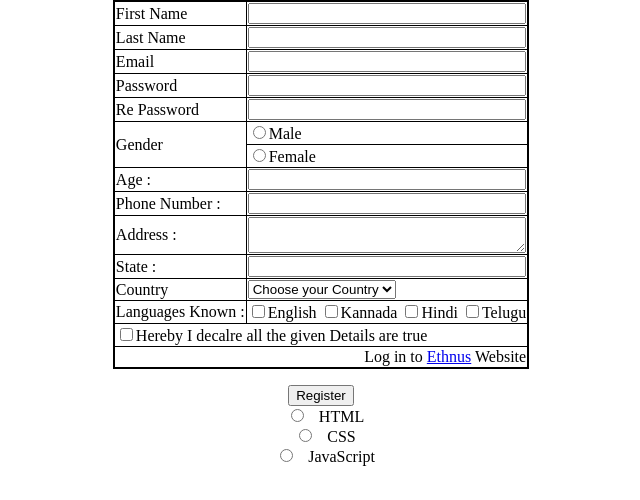
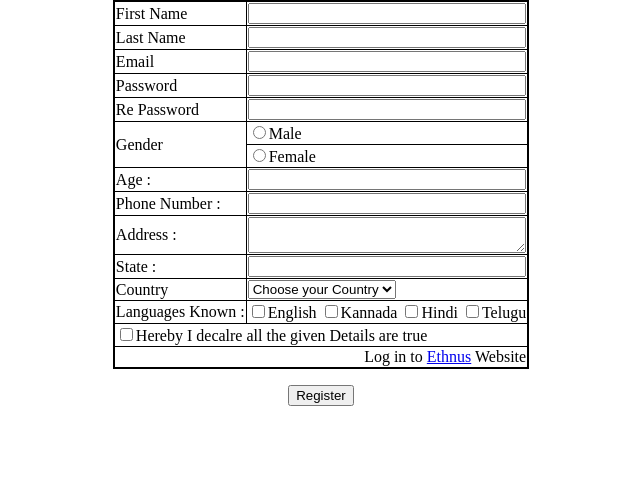
Before and after one commit to Raghukiran12/mern, a plain HTML site: page task5.html in a window 1280 px wide. Shown: the part 66-566 px from the top of the page, without its empty margins (319-959 px from the left). Drawn offline with Linux system fonts and the light colour scheme.

Commit message:
task5.html

```diff
--- a/task5.html
+++ b/task5.html
@@ -125,16 +125,5 @@
     <button>Register</button>
 
 
-
-    <form>
-          <input type="radio" id="html" name="fav_language" value="HTML">
-          <label for="html">HTML</label><br>
-          <input type="radio" id="css" name="fav_language" value="CSS">
-          <label for="css">CSS</label><br>
-          <input type="radio" id="javascript" name="fav_language" value="JavaScript">
-          <label for="javascript">JavaScript</label>
-        </form>
-
-
 </body>
 </html>
```
